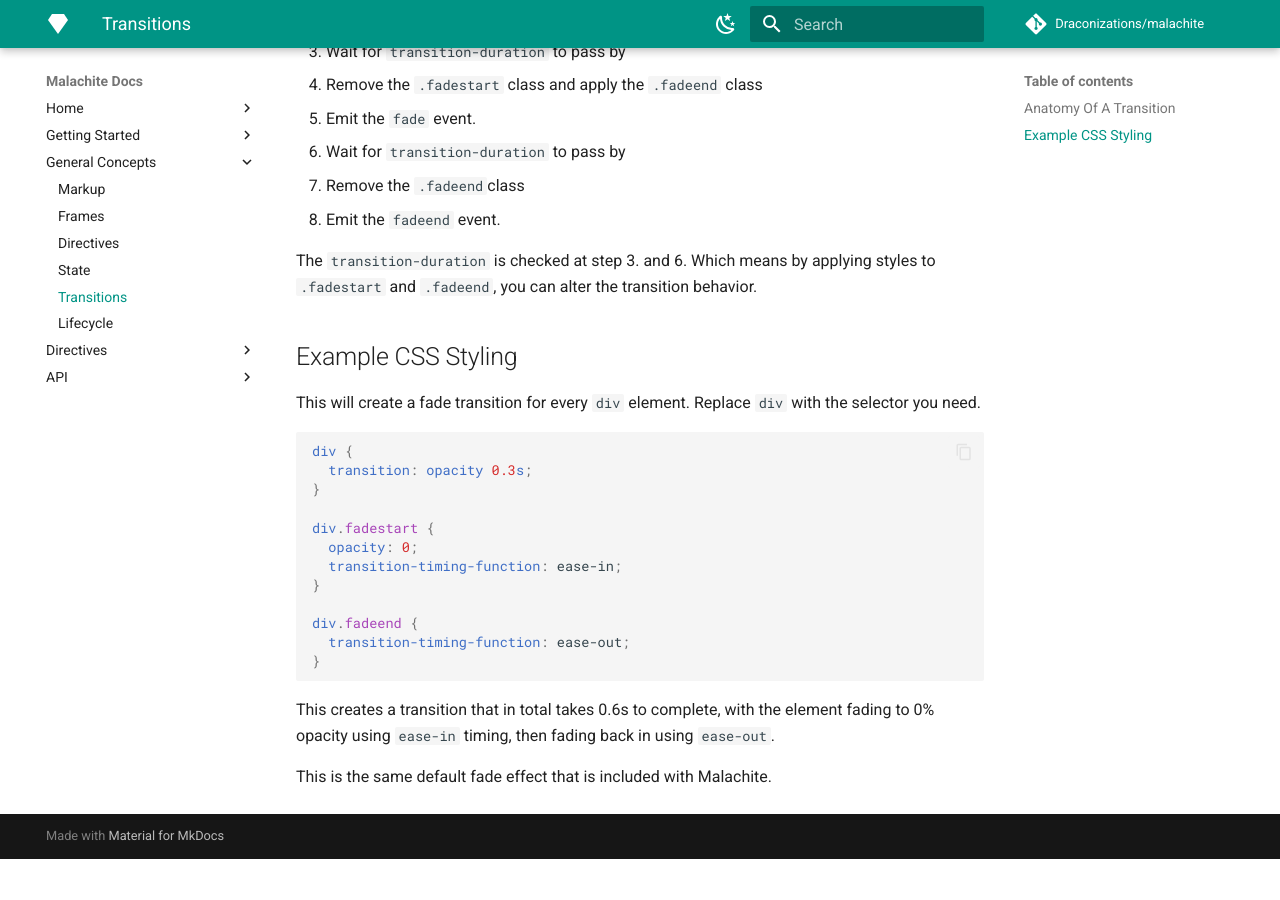
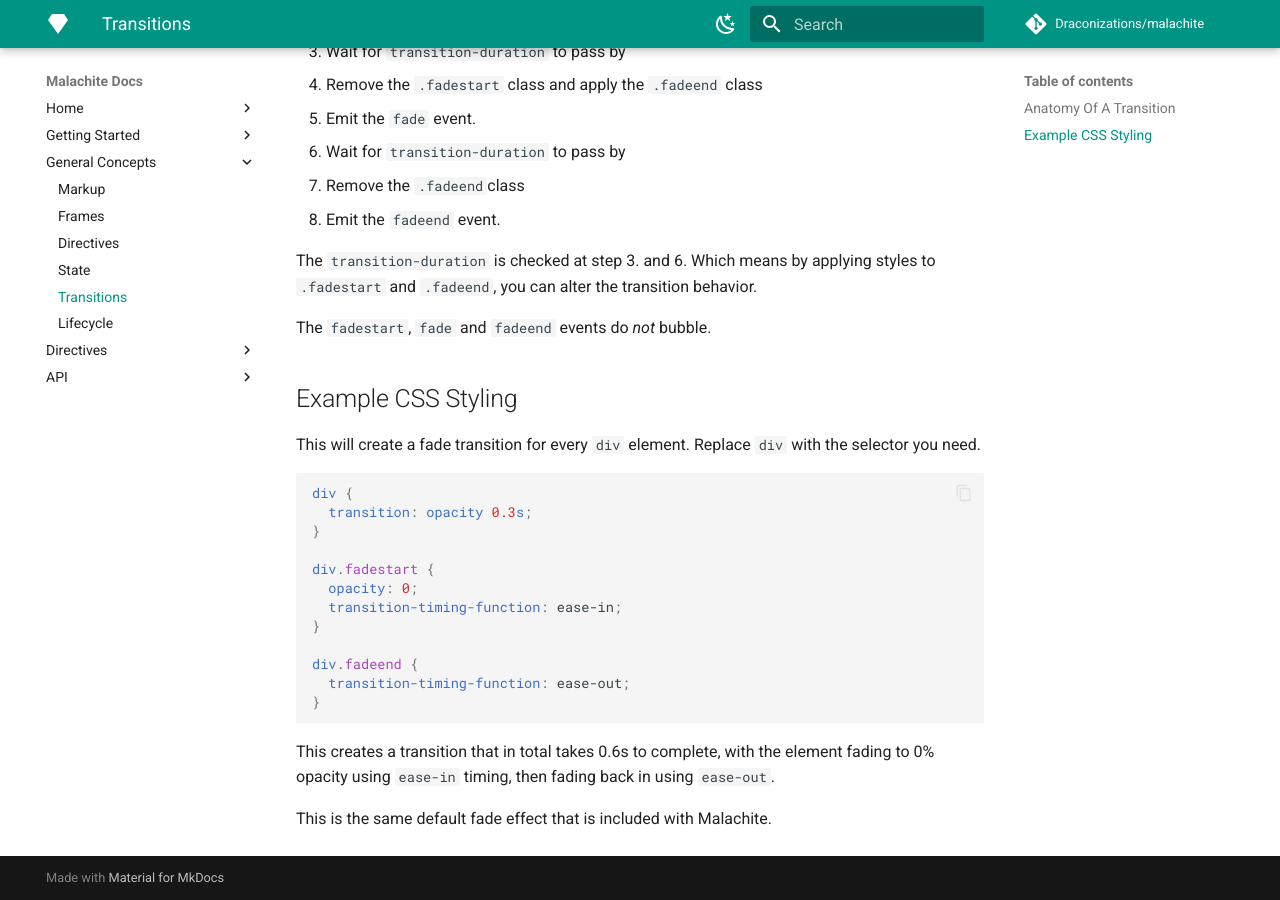
Before and after one commit to Draconizations/malachite, an MkDocs documentation site: the page built from docs/general/transitions.md, in a window 1280 px wide and 900 px high, scrolled down 609 px. Built offline with MkDocs 1.6.1 and Material for MkDocs 9.7.7, drawn with Linux system fonts in a browser that asks for light colours; comment, search, counter and statistics services are not loaded; the version menu is left out; before the commit the page ends 1468 px from its top, so only the background shows below that.

Commit message:
docs: add clarification on bubbles

```diff
--- a/docs/general/transitions.md
+++ b/docs/general/transitions.md
@@ -21,6 +21,8 @@ During a transition, the following things happen:
 
 The `transition-duration` is checked at step 3. and 6. Which means by applying styles to `.fadestart` and `.fadeend`, you can alter the transition behavior.
 
+The `fadestart`, `fade` and `fadeend` events do *not* bubble.
+
 ## Example CSS Styling
 This will create a fade transition for every `div` element. Replace `div` with the selector you need.
 
```
